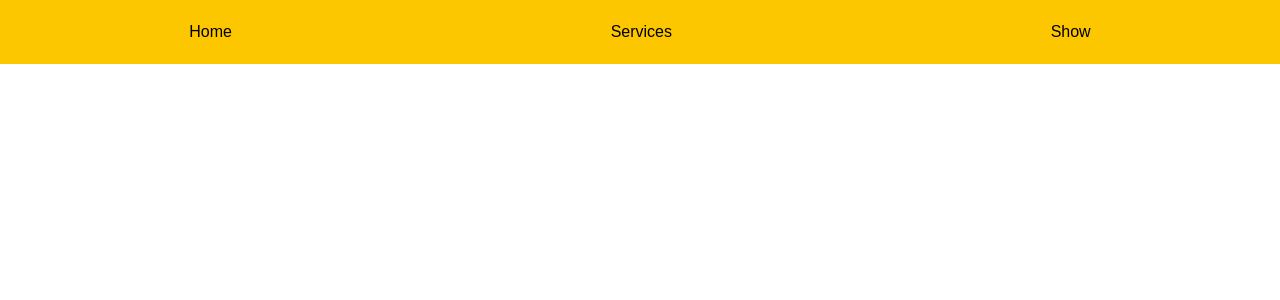
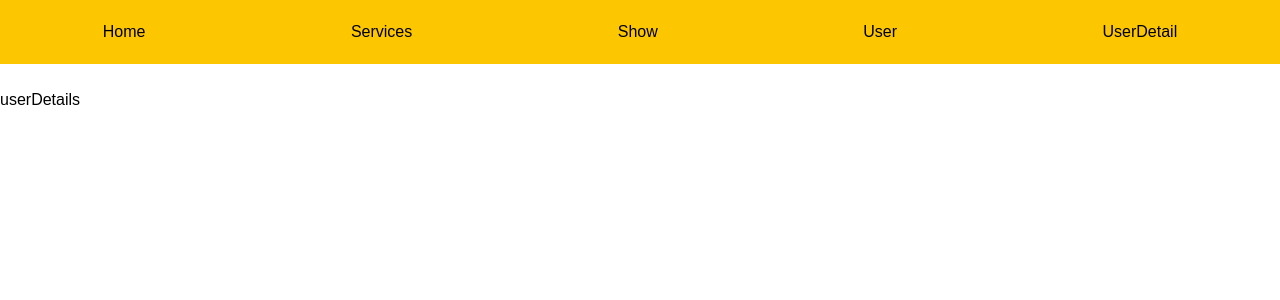
Before and after one commit to Ujjwal21kaushik/react, a React (Vite) app in the folder reacting/: page /userdetail in a window 1280 px wide. Before the commit this address had no page. Shown: the top 300 px of the page. Built offline with nearby package versions, Linux system fonts and the light colour scheme.

Commit message:
Add UserDetail and Usershow components with routing links in App

```diff
--- /dev/null
+++ b/reacting/src/Apistut/UserDetail.jsx
@@ -0,0 +1,7 @@
+
+
+export default function UserDetail(){
+    return(
+        <div>userDetails</div>
+    )
+}
--- /dev/null
+++ b/reacting/src/Apistut/Usershow.jsx
@@ -0,0 +1,7 @@
+
+
+export default function Usershow(){
+    return(
+        <div>user</div>
+    )
+}
--- a/reacting/src/App.jsx
+++ b/reacting/src/App.jsx
@@ -19,6 +19,9 @@ import Detailofcard from "./FormExercise/Detailofcard.jsx";
 import Home from "./Apistut/Home";
 import Show from "./Apistut/Show";
 import Services from "./Apistut/Services";
+import UserDetail from "./Apistut/UserDetail.jsx";
+import { MdPodcasts } from "react-icons/md";
+import Usershow from "./Apistut/Usershow.jsx"
 
 
 function App() {
@@ -33,6 +36,8 @@ function App() {
          <Link to="/">Home</Link>
          <Link to="/services">Services</Link>
          <Link to="/show">Show</Link>
+         <Link to="/usershow">User</Link>
+         <Link to="/userdetail">UserDetail</Link>
 
       </nav>
 
@@ -40,6 +45,8 @@ function App() {
         <Route path="/" element={<Home />}>Home</Route>
         <Route path="/services" element={<Services />}>Services</Route>
         <Route path="/show" element={<Show />}>Show</Route>
+        <Route path="/usershow" element={<Usershow />}>User</Route>
+        <Route path="/userdetail" element={<UserDetail />}>UserDetail</Route>
       </Routes>
 
     </div>
```
